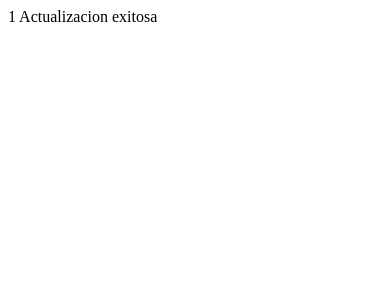
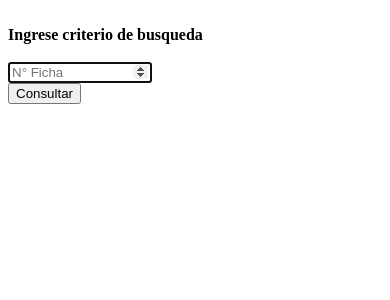
Before and after one commit to NicollePalomo/Crud_1_php_sena, a PHP site: page /modificar_programa.php in a window 390 px wide. Shown: the top 300 px of the page. Run offline with PHP 8.4, Linux system fonts and the light colour scheme; data that the repository does not hold is empty.

Commit message:
Update modificar_programa.php

```diff
--- a/modificar_programa.php
+++ b/modificar_programa.php
@@ -1,16 +1,69 @@
+<!doctype html>
+<html>
+<head>
+<title>Modificación datos del Programa</title>
+<meta http-equiv="Content-Type" content="text/html; charset=utf-8">
+<meta name="viewport" content="width=device-width, initial-scale=1, shrink-to-fit=no">
+</head>
+<body>
+    <div id="divconsulta" class="container">
+<br>
+<div id="div2">
+    <div id="div4" >
+    <form name="formulario" role="form" method="post">
+    <div class="col-md-12">
+    <strong class="lgris">Ingrese criterio de busqueda</strong>
+    <br> <br>
+    <div class="form-row">
+    <div class="form-group col-md-5">
+    <input class="form-control" type="number" name="numficha" min="9999" max="9999999999999" autofocus value="" placeholder="N° Ficha" />
+    </div>
+    <div class="form-group col-md-3">
+    <input class="btn btn-primary" type="submit" value="Consultar" >
+</div>
+</div>
+    <br>
+</div>
+    </form>
+    <br>
+</div>
+<div id="divconsulta2">
 <?php
-include('funciones.php');
-session_start();
-$vnumficha=$_POST['numficha'];
-$vnombreprog=$_POST['nombreprog'];
-$vtipojornada=$_POST['tipojornada'];
-
-$miconexion=conectar_bd('', 'sena_bd');
-$resultado=consulta($miconexion,"update programa set progra_nombre='{$vnombreprog}',progra_tipo='
-{$vtipojornada}' where progra_id='{$vnumficha}'");
-
-if($resultado->mysqli_affected_rows>0);
+if ($_SERVER['REQUEST_METHOD']==='POST')
 {
-   echo  "Actualizacion exitosa";
-}
-?>
+    include('funciones.php');
+    session_start();
+    $vnumficha=$_POST['numficha'];
+    $miconexion=conectar_bd('', 'sena_bd');
+    $resultado=consulta($miconexion,"select * from programa where progra_id='{$vnumficha}'");
+    if($resultado->num_rows>0)
+    {
+        $fila = $resultado->fetch_object();
+        $_SESSION['numerficha1']=$fila->apre_id;
+        ?>
+        <form id="formulario2" role="form" method="post" action="actualizar_programa.php">
+        <div class="col-md-12">
+        <strong class="lgris">Datos del Programa</strong><br>
+        <label class="lgris">Id del Programa:</label>
+        <input class="form-control" type="number" name="numerficha" disabled="disabled" value="<?php echo $fila->progra_id ?>"/>
+        <label class="lgris">Nombre del Programa:</label>
+        <input class="form-control" style="text-transform: uppercase;" type="text" name="nombreprog" required value="<?php echo $fila->progra_nombre ?>"/>
+        <label class="lgris">Apellidos:</label>
+        <input class="form-control" style="text-transform: uppercase;" type="number" name="tipojornada" value="<?php echo $fila->progra_tipo ?>" required/>
+        <br>
+        <input class="btn btn-primary" type="submit" value="Actualizar" >
+        <br>
+        </div>
+        </form>
+        <?php
+        }
+        else{
+            echo "No existen registros";
+        }
+        $miconexion->close();
+    }?>
+    </div>
+    </div>
+    </div>
+    </body>
+    </html>
```
